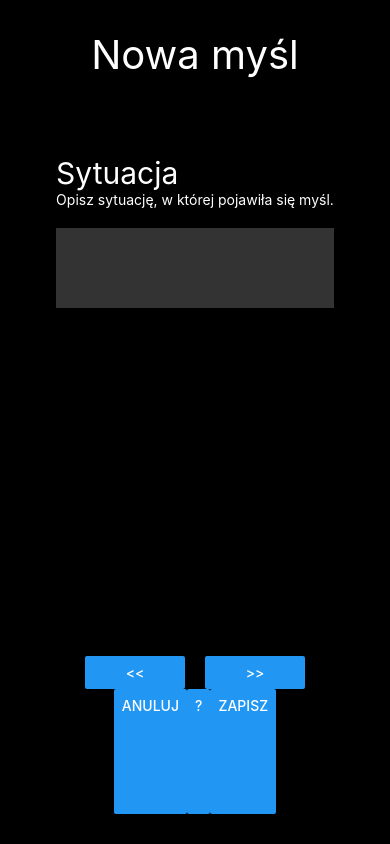
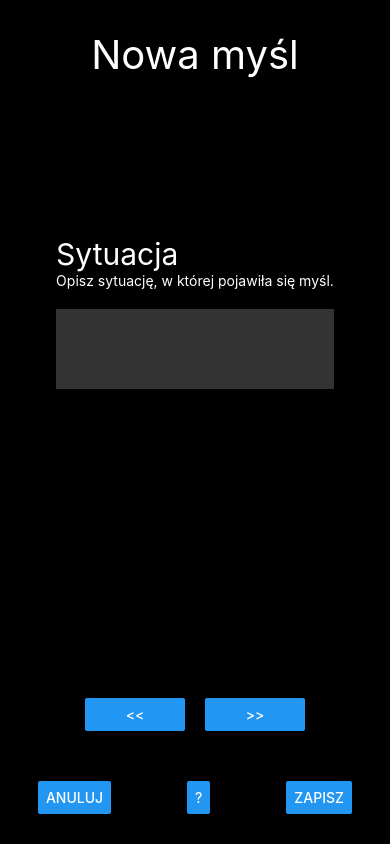
Before and after one commit to mister-gnommer/CBTable, a React Native app: screen / in a window 390 px wide. Both pictures are taken after a click on the button "DODAJ". Built offline with nearby package versions, Linux system fonts and the light colour scheme.

Commit message:
Improve 'edit' layout

```diff
--- a/components/edit/EditScreen.js
+++ b/components/edit/EditScreen.js
@@ -51,7 +51,7 @@ const EditScreen = ({ setScreen, thoughtSelected }) => {
 
   return (
     <>
-      <View style={{ flex: 1 }}>
+      <View style={{ flex: 2 }}>
         <Text style={globalStyles.screenHeader}>
           {thoughtSelected ? "Edycja" : "Nowa myśl"}
         </Text>
@@ -82,6 +82,7 @@ const styles = StyleSheet.create({
   stepButtonsContainer: {
     flexDirection: "row",
     justifyContent: "space-around",
+    marginVertical: 50,
   },
   stepBtn: {
     width: 100,
--- a/globalStyles.js
+++ b/globalStyles.js
@@ -9,9 +9,11 @@ const globalStyles = StyleSheet.create({
     color: "#ffffff",
   },
   footerContainer: {
-    flex: 1,
-    justifyContent: "flex-end",
-    alignContent: "space-around",
+    // flex: 1,
+    // maxHeight: 50,
+    width: "100%",
+    justifyContent: "space-around",
+
     flexDirection: "row",
   },
 })
```
